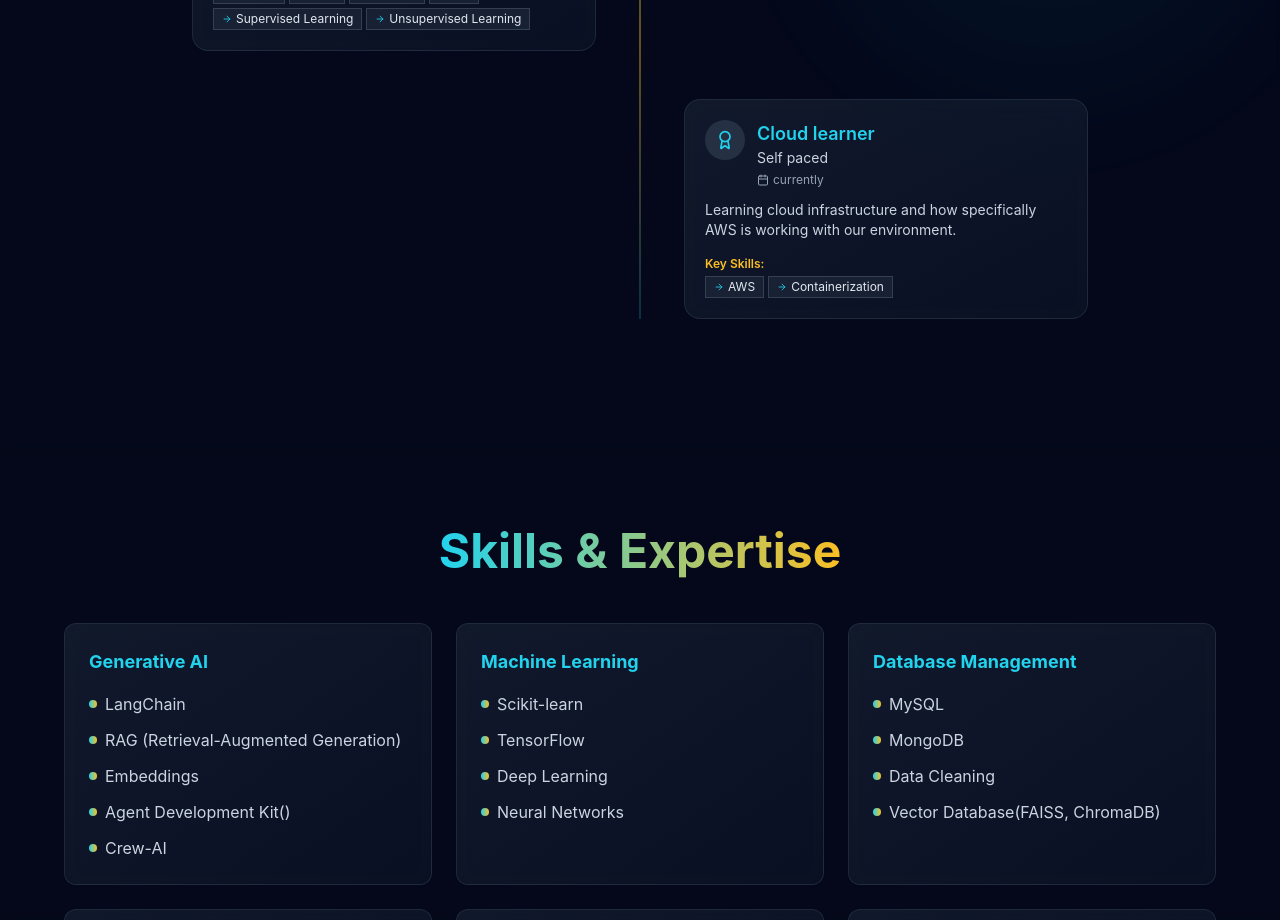
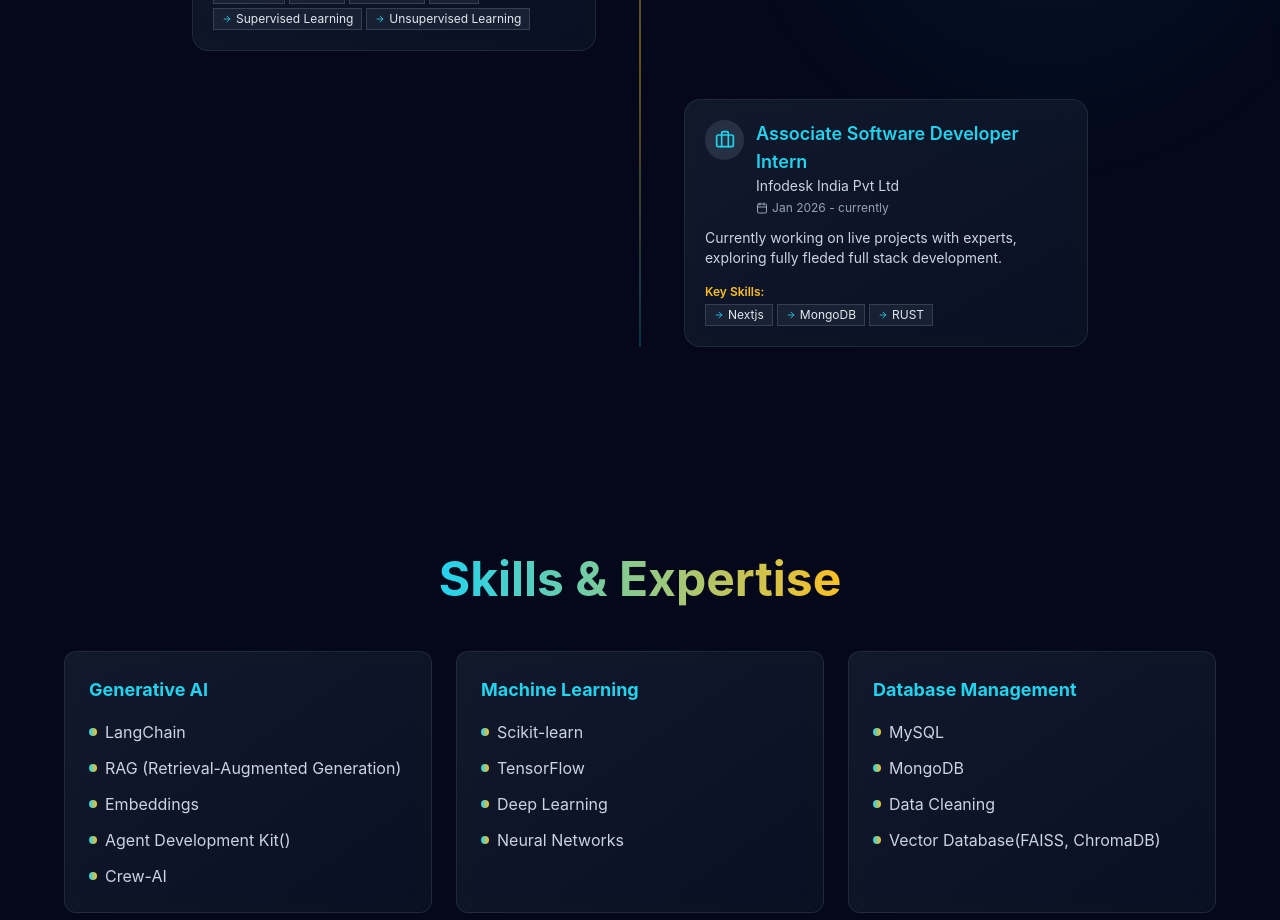
Before and after one commit to falakrana/myPortfolio, a React (Vite) app: page / in a window 1280 px wide. Shown: the part 1880-2800 px from the top of the page. Built offline with nearby package versions, Linux system fonts and the light colour scheme.

Commit message:
experience updated

```diff
--- a/src/components/Experience.jsx
+++ b/src/components/Experience.jsx
@@ -28,13 +28,13 @@ export default function Experience() {
       ],
     },
     {
-      title: "Cloud learner",
-      company: "Self paced",
-      period: "currently",
+      title: "Associate Software Developer Intern",
+      company: "Infodesk India Pvt Ltd",
+      period: "Jan 2026 - currently",
       description:
-        "Learning cloud infrastructure and how specifically AWS is working with our environment.",
-      icon: Award,
-      skills: ["AWS", "Containerization"],
+        "Currently working on live projects with experts, exploring fully fleded full stack development.",
+      icon: Briefcase,
+      skills: ["Nextjs", "MongoDB", "RUST"],
     },
   ];
 
```
